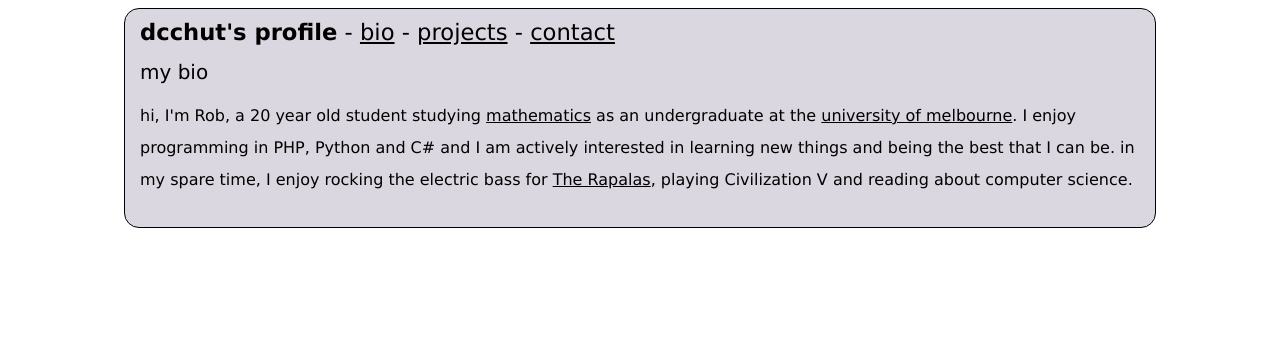
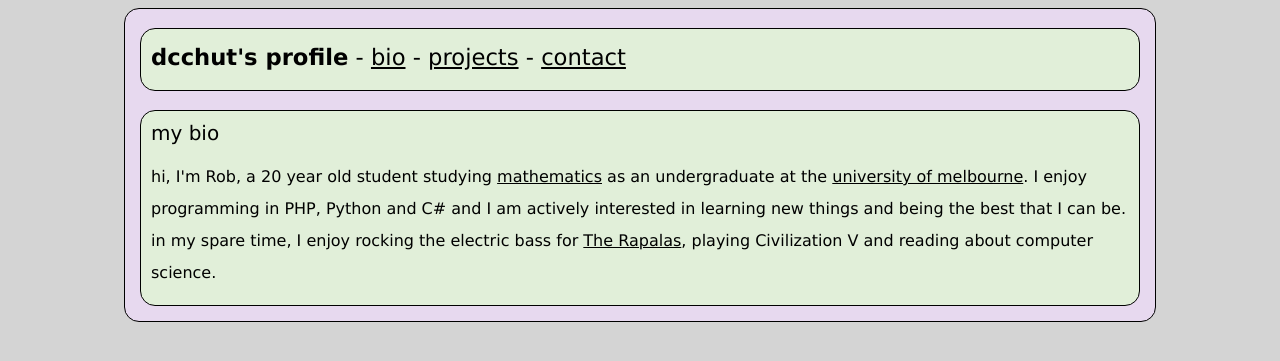
Before and after one commit to dcchut/dccweb, a PHP site: page / in a window 1280 px wide. Shown: the top 361 px of the page. Run offline with PHP 8.4, Linux system fonts and the light colour scheme.

Commit message:
changed some styles

```diff
--- a/site.php
+++ b/site.php
@@ -13,10 +13,12 @@ function show_site($content, $title = ''){
 	</head>
 	<body>
 		<div id="main">
-			<p class="top"><span class="heading">dcchut's profile</span> - <a href="<?php echo SITE_ROOT; ?>bio">bio</a>
+			<br />
+			<div id="top"><p class="top"><span class="heading">dcchut's profile</span> - <a href="<?php echo SITE_ROOT; ?>bio">bio</a>
 														  - <a href="<?php echo SITE_ROOT; ?>projects">projects</a>
-														  - <a href="<?php echo SITE_ROOT; ?>contact">contact</a></p>
-			 <?php echo $content; ?>
+														  - <a href="<?php echo SITE_ROOT; ?>contact">contact</a></p></div>
+			 <br />
+			 <div id="content"><?php echo $content; ?></div>
 		</div>
 	</body>
 </html>
--- a/style.css
+++ b/style.css
@@ -4,7 +4,7 @@ html {
 }
 
 body {
-	background-color: white;
+	background-color: #D4D4D4;
 	font: 12pt verdana;
 }
 
@@ -15,9 +15,28 @@ body {
 	padding: 15px;
 	padding-top: 0px;
 	border: 1px solid #000000;
-	background-color: #DAD7E0;
+	background-color: #E7D9EF;
 	-moz-border-radius: 15px;
 	border-radius: 15px;
+}
+
+#content {
+	background-color: #E1EFD9;
+	padding: 10px;
+	padding-bottom: 0px;
+	-moz-border-radius: 15px;
+	border-radius: 15px;
+	border: 1px solid #000000;
+}
+
+#top {
+	background-color: #E1EFD9;
+	padding: 10px;
+	padding-top: 5px;
+	padding-bottom: 5px;
+	-moz-border-radius: 15px;
+	border-radius: 15px;
+	border: 1px solid #000000;
 }
 
 /* top text */
```
